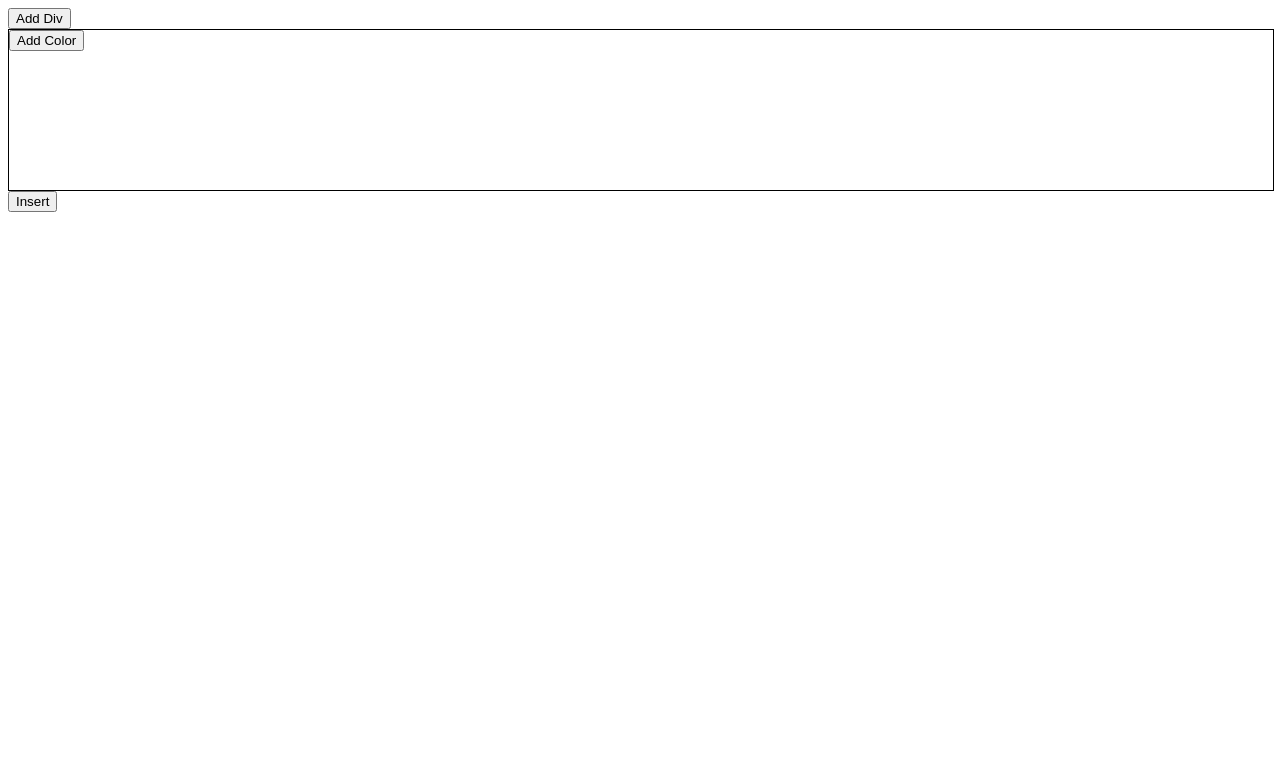
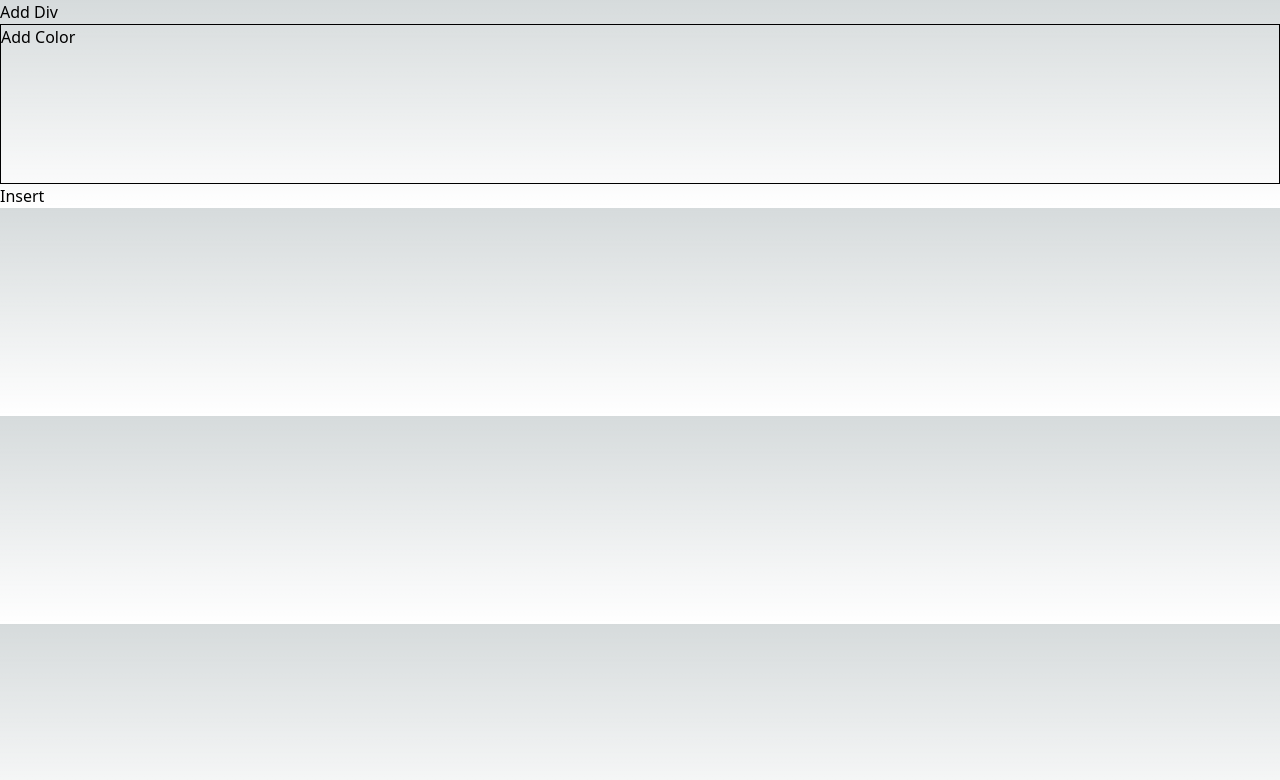
Before and after one commit to luc-ky-khuu/TermPush, a Next.js app: page /makeDivs in a window 1280 px wide. Both pictures are taken after a click on the button "Add Div". Shown: the top 780 px of the page. Built offline with nearby package versions, Linux system fonts and the light colour scheme.

Commit message:
added tailwind

```diff
--- a/package.json
+++ b/package.json
@@ -22,7 +22,9 @@
 		"@typescript-eslint/eslint-plugin": "^5.49.0",
 		"@typescript-eslint/eslint-plugin-tslint": "^5.49.0",
 		"@typescript-eslint/parser": "^5.49.0",
+		"autoprefixer": "^10.4.13",
 		"eslint": "^8.32.0",
+		"postcss": "^8.4.21",
 		"tailwindcss": "^3.2.4",
 		"typescript": "^4.9.4"
 	}
--- /dev/null
+++ b/postcss.config.js
@@ -0,0 +1,6 @@
+module.exports = {
+  plugins: {
+    tailwindcss: {},
+    autoprefixer: {},
+  },
+}
--- a/src/app/globals.css
+++ b/src/app/globals.css
@@ -1,3 +1,6 @@
+@import 'tailwindcss/base';
+@import 'tailwindcss/components';
+@import 'tailwindcss/utilities';
 :root {
     --max-width: 1100px;
     --border-radius: 12px;
--- a/src/pages/index.tsx
+++ b/src/pages/index.tsx
@@ -2,12 +2,14 @@ import { NextPage } from 'next';
 import Head from 'next/head';
 import React from 'react';
 import ReactDom from 'react-dom';
+import './app/globals.css'
 
 const Home: NextPage = () => {
 	return (
 		<div>
 			<Head>
 				<title>Home Page</title>
+				<script src="https://cdn.tailwindcss.com"></script>
 			</Head>
 			<h1>Test</h1>
 		</div>
--- a/src/pages/makeDivs/index.tsx
+++ b/src/pages/makeDivs/index.tsx
@@ -1,17 +1,18 @@
 import React, { useEffect, useState } from 'react'
 import CreateDiv from '../../components/makeDivs'
 import { IDivProps } from '../../interface/index.interface'
+import '../../app/globals.css'
 
 export default function addDiv(): JSX.Element {
 	let [divs, addDiv] = useState<Array<Object>>([]);
 	let [num, incNum] = useState<number>(0);
 	let [clickedEvent, setClickedEvent] = useState<React.MouseEvent<HTMLButtonElement>>(null)
-
 	useEffect(() => {
 		if (clickedEvent === null) return;
 		const childNodes: Array<HTMLElement> = clickedEvent.target.parentNode.childNodes;
 		const idx: number = Array.prototype.indexOf.call(childNodes, clickedEvent.target);
 		appendDivToIdx(idx)
+		incNum(num += 2);
 	}, [clickedEvent])
 	const props: IDivProps = {
 		id: num,
@@ -20,13 +21,21 @@ export default function addDiv(): JSX.Element {
 	}
 
 	const appendDivToBottom = () => {
-		addDiv([...divs, { idx: num, jsx: <CreateDiv key={num} props={ props } />}, { idx: num + 1, jsx: <button key={`${num}but`} onClick={(event) => insertDiv(event)}>Insert</button>} ])
+		addDiv([
+			...divs,
+			{ idx: num, jsx: <CreateDiv key={num} props={ props } />},
+			{ idx: num + 1, jsx: <button className='' key={`${num}but`} onClick={(event) => insertDiv(event)}>Insert</button>}
+		])
 		incNum(num += 2);
 	}
 
 	const appendDivToIdx = (idx: number) => {
-		addDiv([...divs.slice(0, idx + 1), { idx: num + 1, jsx: <CreateDiv key={num + 1} props={ props } />}, { idx: num + 2, jsx: <button key={`${num + 2}but`} onClick={(event) => insertDiv(event)}>Insert</button>}, ...divs.slice(idx + 1)])
-		incNum(num += 2);
+		addDiv([
+			...divs.slice(0, idx + 1),
+			{ idx: num + 1, jsx: <CreateDiv key={num + 1} props={ props } />},
+			{ idx: num + 2, jsx: <button className='' key={`${num + 2}but`} onClick={(event) => insertDiv(event)}>Insert</button>},
+			...divs.slice(idx + 1)
+		])
 	}
 
 	const insertDiv = (event: React.MouseEvent<HTMLButtonElement>) => {
@@ -36,7 +45,7 @@ export default function addDiv(): JSX.Element {
 		<>
 			<button onClick={appendDivToBottom}>Add Div</button>
 			<div>
-				{divs.map((item: Object) => { return item.jsx })}
+				{divs.map((item: any) => { return item.jsx })}
 			</div>
 		</>
 	)
--- /dev/null
+++ b/tailwind.config.js
@@ -0,0 +1,11 @@
+module.exports = {
+    content: [
+        "./src/pages/_app.tsx",
+        "./src/pages/index.tsx",
+        "./src/pages/makeDivs/index.tsx",
+    ],
+    theme: {
+        extend: {},
+    },
+    plugins: [],
+  }
```
Also changed, not shown: 1 other file (tests, documents, lock files or other folders).
